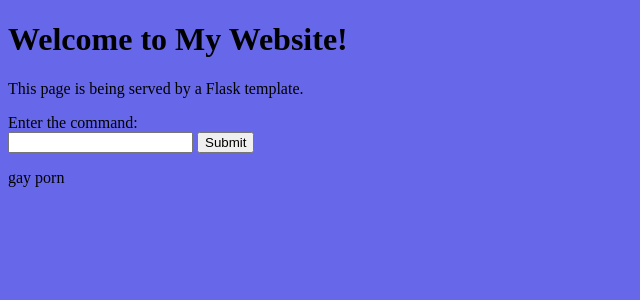
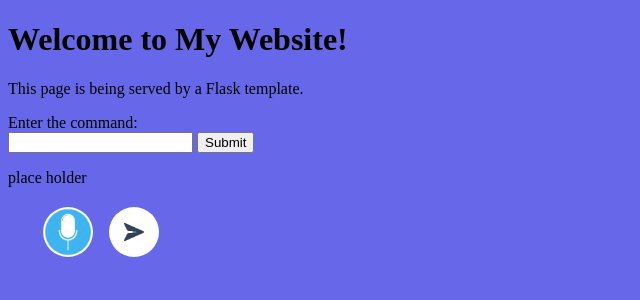
Before and after one commit to Vasisthayadav2123/KAI, a Flask app: page / in a window 1280 px wide. Shown: the top 300 px of the page, without its empty margins (0-640 px from the left). Run offline with Flask 3, Linux system fonts and the light colour scheme.

Commit message:
Enhance KAI assistant by adding audio recording and processing features, updating HTML for audio controls, and improving CSS for UI elements.

```diff
--- a/backend/app.py
+++ b/backend/app.py
@@ -30,6 +30,8 @@ def run_kai_script():
 def hello_world():
     return render_template('index.html')
 
+
+## handling text input from broser
 @app.route('/process',methods=['POST'])
 def process_command():
     data = request.get_json()
@@ -41,6 +43,8 @@ def process_command():
     return jsonify(result)
 
 
+
+## removing audio file after playing it in browser
 @app.route('/delete_audio', methods=['POST'])
 def delete_audio():
     try:
@@ -52,9 +56,12 @@ def delete_audio():
         return f"An error occurred: {str(e)}"
 
 
-@app.route('/user/<names>')
-def greet_user(names):
-    return f'Hello, {names}!'
+## receiving audio data from browser and converting it to text
+@app.route('/send_audio', methods=['POST'])
+def audio_convert():
+    blob = request.files['audio_data']
+    command = recognizer.recognize_google(blob)
+    return jsonify({"status":"success", "message":"Audio received successfully."})
 
 @app.route('/run_kai')
 def run_kai():
--- a/backend/static/css/index.css
+++ b/backend/static/css/index.css
@@ -12,3 +12,33 @@ body{
     display:hidden;
     visibility:hidden;
 }
+#mic{
+    background-color: transparent;
+    border: none;
+    cursor: pointer;
+
+}
+
+#mic_img{
+    width: 50px;
+    height: 50px;
+    margin-left: -500px;
+    border-radius: 50px;
+}
+
+#send_img{
+    width: 50px;
+    height: 50px;
+    margin-left: -400px;
+    border-radius: 50px;
+}
+
+#mic_img:hover{
+    transform: scale(1.2);
+    transition: all 0.3s ease;
+}
+
+#send_img:hover{
+    transform: scale(1.2);
+    transition: all 0.3s ease;
+}
--- a/backend/templates/index.html
+++ b/backend/templates/index.html
@@ -4,6 +4,7 @@
     <meta charset="UTF-8">
     <title>My Flask App</title>
     <link rel="stylesheet" href="{{ url_for('static', filename='css/index.css') }}">
+    <link rel="shortcut icon" href="{{ url_for('static', filename='favicon.ico') }}">
 </head>
 <body>
     <h1>Welcome to My Website!</h1>
@@ -13,13 +14,16 @@
         <div id="commandSection">
             <input type="text" id="commandInput" name="command">
             <button type="button" onclick="handleSubmit()">Submit</button>
-            <script src="{{ url_for('static', filename='javascript/index.js') }}"></script>
         </div>
-        <p id="response">gay porn</p>
+        <p id="response">place holder</p>
         <audio controls autoplay id="audio">
             <source src="" type="audio/mp3">
         </audio>
+
+        <button type="button" onclick="start_Audio_Record()" id="mic"><img src="{{ url_for('static',filename='images/mic.jpg')}}" id="mic_img" alt="mic input"></button>
+        <button type="button" onclick="stop_Audio_Record()" id="mic"><img src="{{ url_for('static',filename='images/send.jpg')}}" id="send_img" alt="mic input"></button>
     </form>
 
+    <script src="{{ url_for('static', filename='javascript/index.js') }}"></script>
 </body>
 </html>
```
Also changed, not shown: backend/kai.py (+5 -5 lines), backend/static/javascript/index.js (+60 -1 lines), backend/static/favicon.ico (added), backend/static/images/mic.jpg (added), backend/static/images/send.jpg (added).
